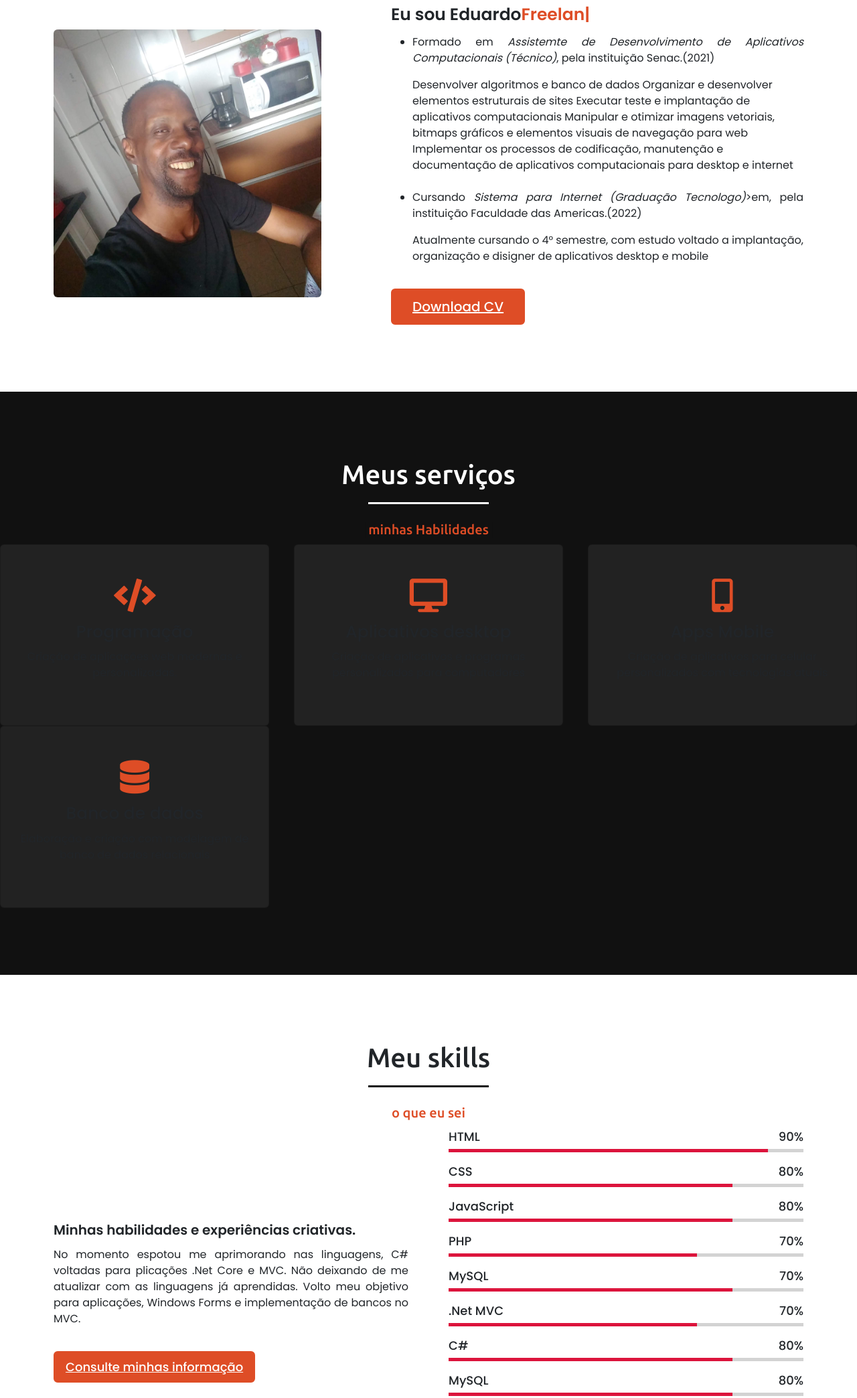
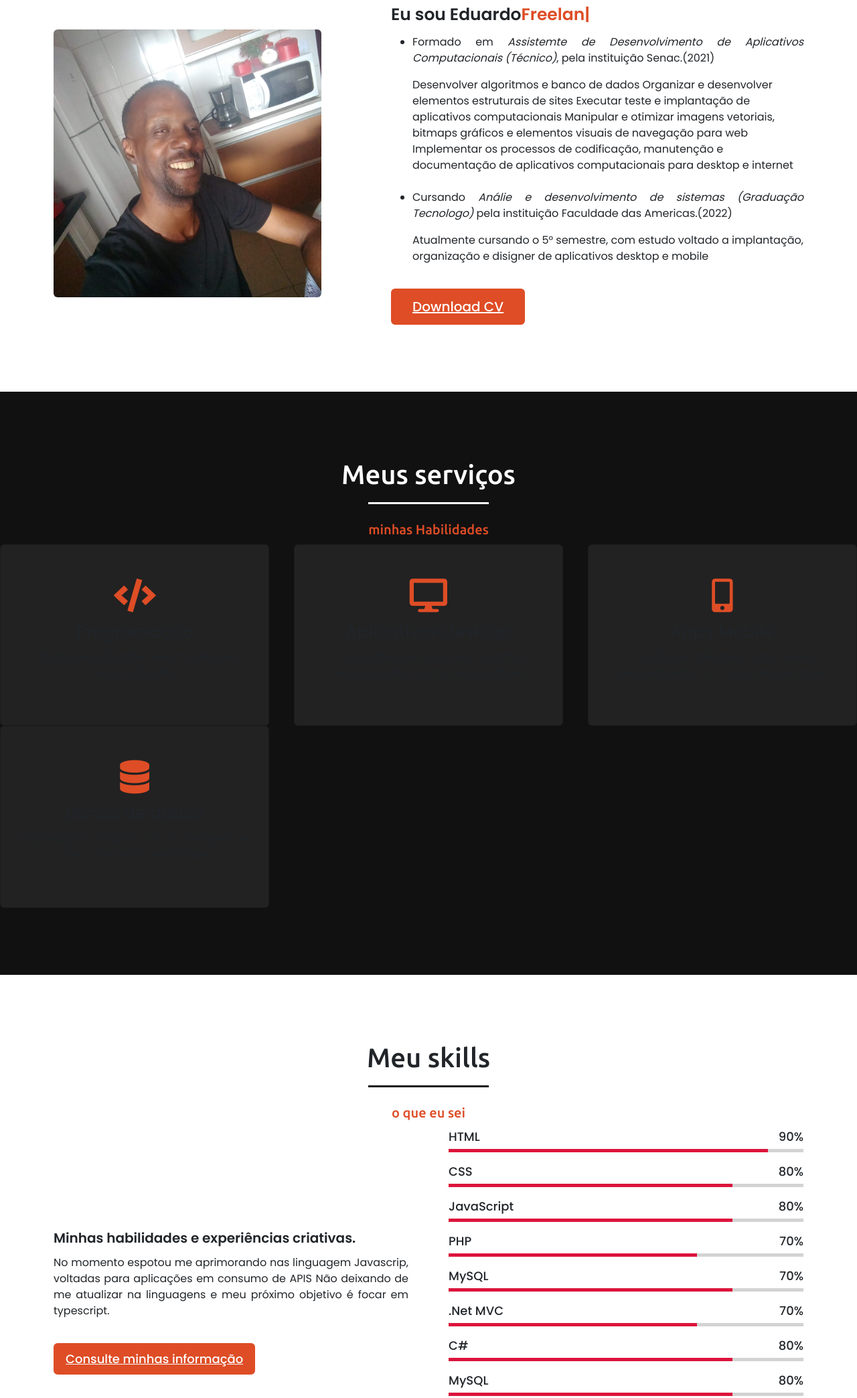
Before and after one commit to Eduardo-Quirino/portfolio-curriculo, a plain HTML site: page index.html in a window 1280 px wide. Shown: the part 1025-3113 px from the top of the page at 67% size. Drawn offline with nearby package versions, Linux system fonts and the light colour scheme.

Commit message:
update html

```diff
--- a/index.html
+++ b/index.html
@@ -90,12 +90,11 @@
                         </li>
                         <br>
                         <li>
-                            <p>Cursando <em>Sistema para Internet (Graduação Tecnologo)</em>>em, pela instituição
+                            <p>Cursando <em>Análie e desenvolvimento de sistemas (Graduação Tecnologo)</em> pela instituição
                                 Faculdade das
                                 Americas.(2022)</p>
-                            Atualmente cursando o 4° semestre, com estudo voltado a implantação, organização e disigner
-                            de aplicativos
-                            desktop e mobile
+                            Atualmente cursando o 5° semestre, com estudo voltado a implantação, organização e disigner
+                            de aplicativos desktop e mobile
                         </li>
                     </ul>
                     <form method="get">
@@ -160,11 +159,8 @@
                 <div class="column left">
                     <div class="text">Minhas habilidades e experiências criativas.</div>
                     <p>
-                        No momento espotou me aprimorando nas linguagens, C# voltadas para plicações .Net Core e MVC.
-                        Não deixando
-                        de me atualizar com as linguagens já aprendidas. Volto meu objetivo para aplicações, Windows
-                        Forms e
-                        implementação de bancos no MVC.
+                        No momento espotou me aprimorando nas linguagem Javascrip, voltadas para aplicações em consumo de APIS
+                        Não deixando de me atualizar na linguagens e meu próximo objetivo é focar em typescript.
                     </p>
                     <a href="#about">Consulte minhas informação</a>
                 </div>
```
